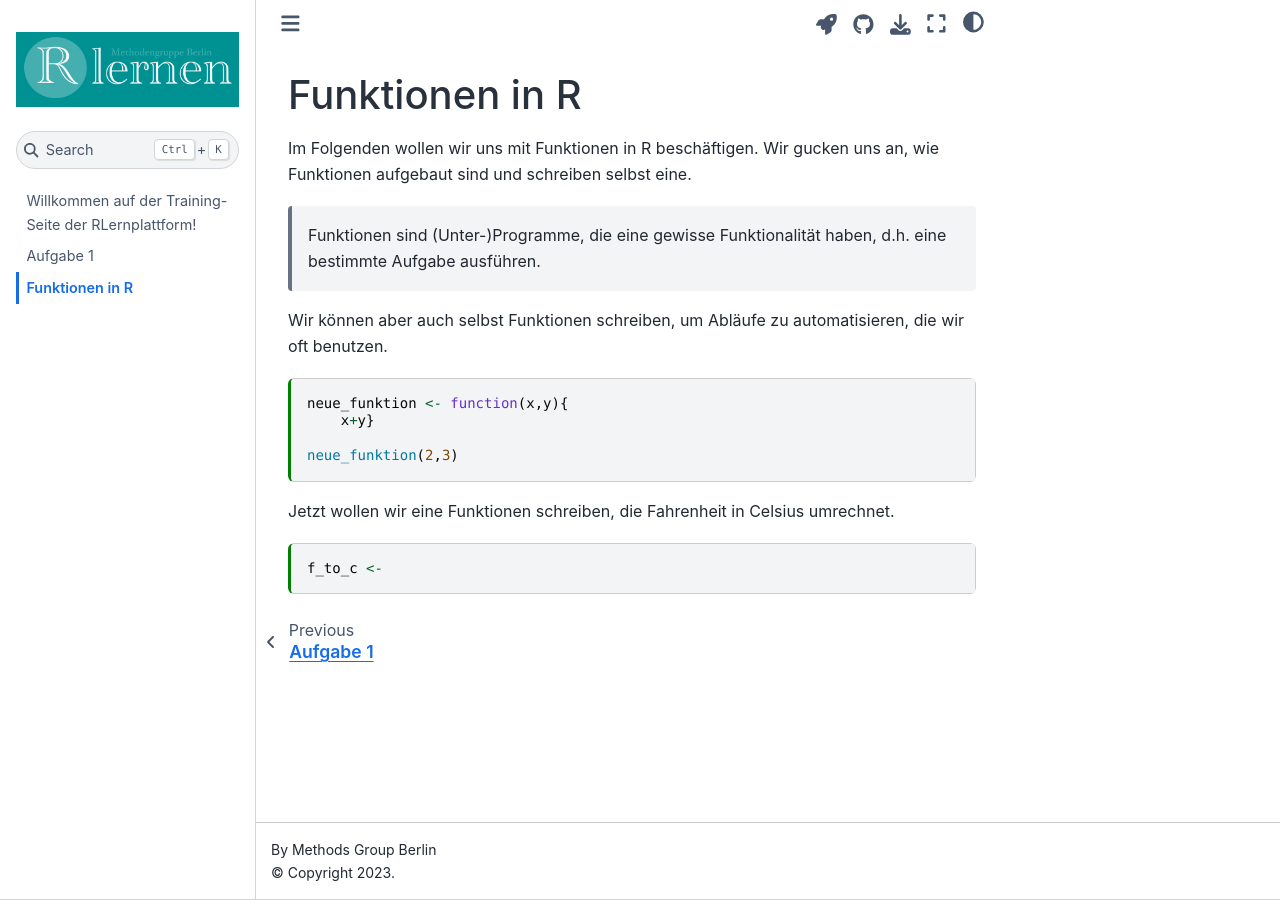
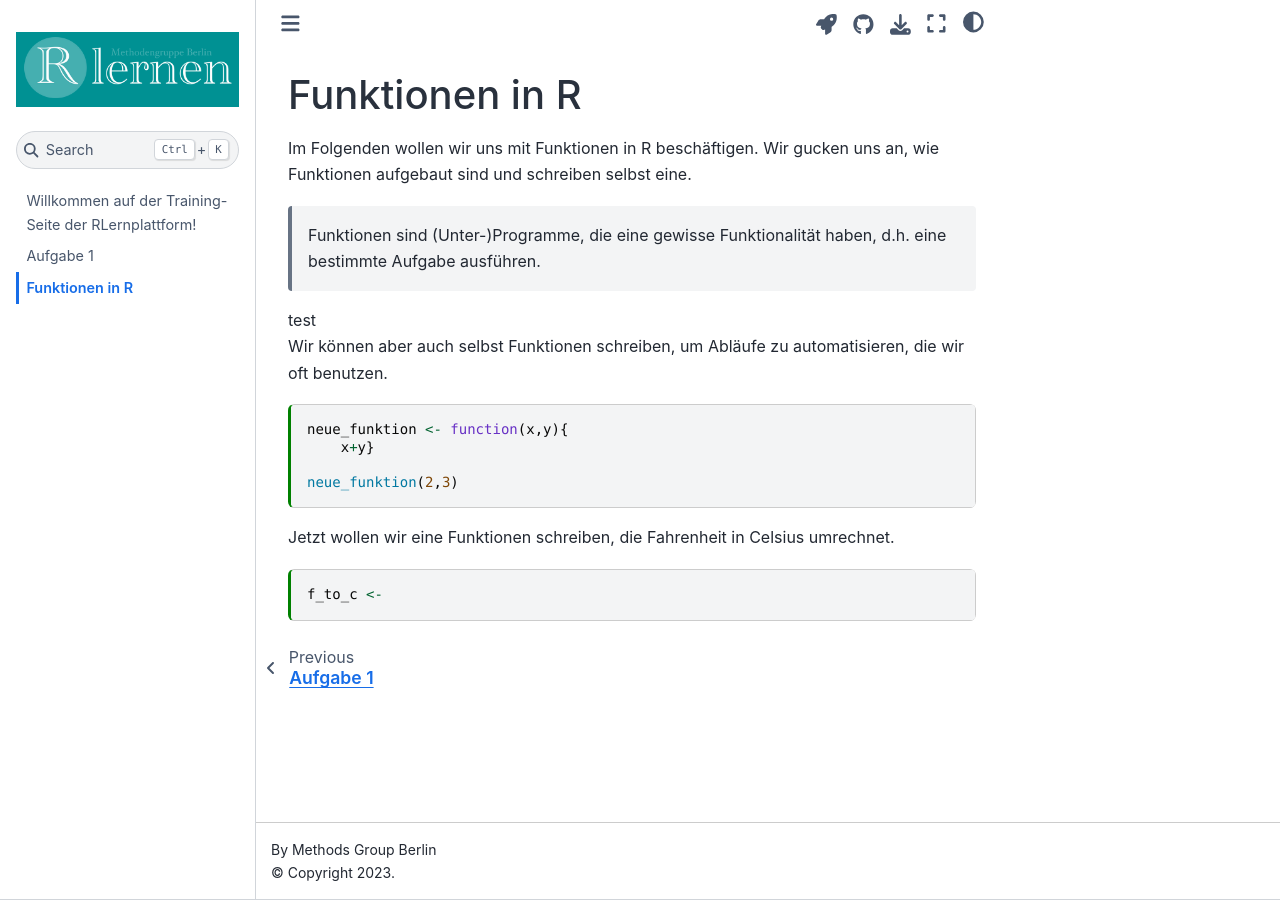
Before and after one commit to Methods-Berlin/RTraining, a Jupyter Book: the page built from aufgabe_test.md, in a window 1280 px wide. Built offline with Jupyter Book 1.0.4 settings and Sphinx 7.4.7 and the Sphinx Book theme 1.1.4, drawn with Linux system fonts in a browser that asks for light colours.

Commit message:
Update aufgabe_test.md

````diff
--- a/aufgabe_test.md
+++ b/aufgabe_test.md
@@ -18,6 +18,10 @@ Im Folgenden wollen wir uns mit Funktionen in R beschäftigen. Wir gucken uns an
 
 > Funktionen sind (Unter-)Programme, die eine gewisse Funktionalität haben, d.h. eine bestimmte Aufgabe ausführen.
 
+<aside>
+  test
+</aside>
+
 Wir können aber auch selbst Funktionen schreiben, um Abläufe zu automatisieren, die wir oft benutzen.
 
 ```{code-cell} r
````
